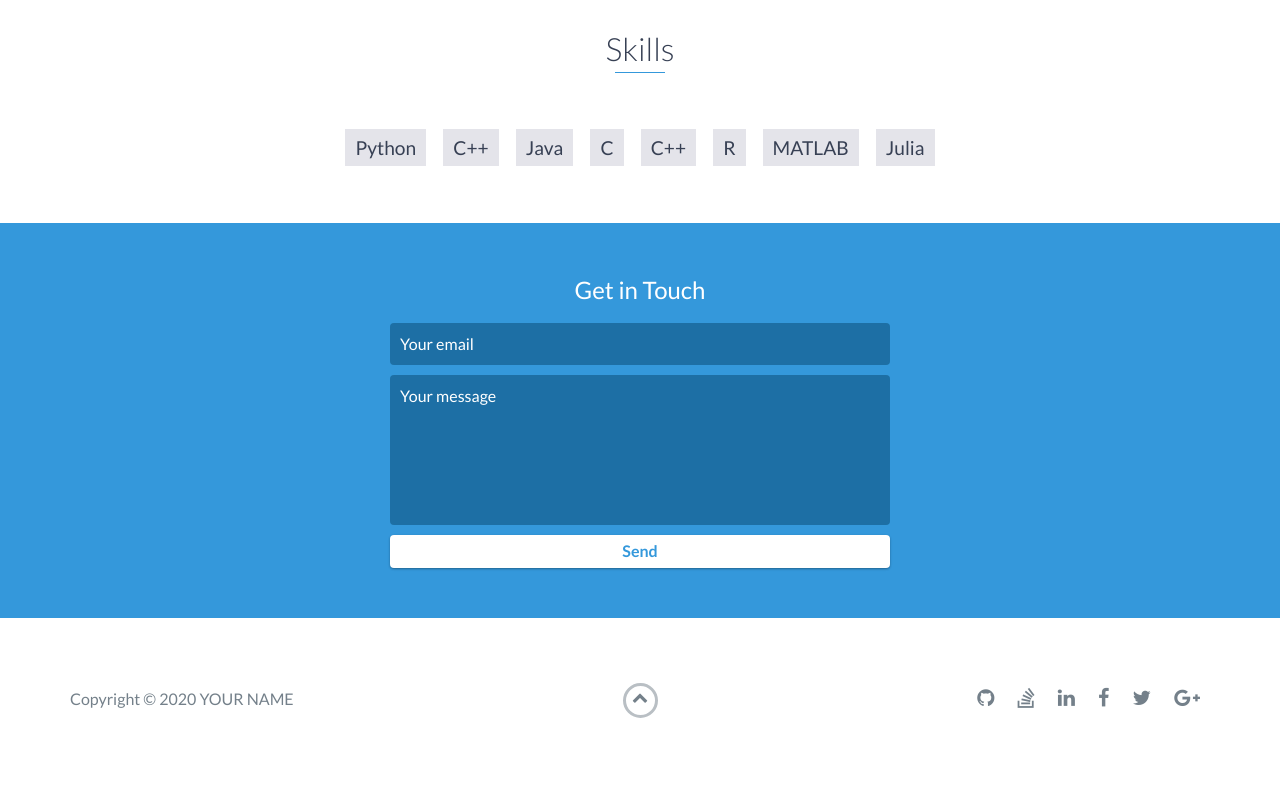
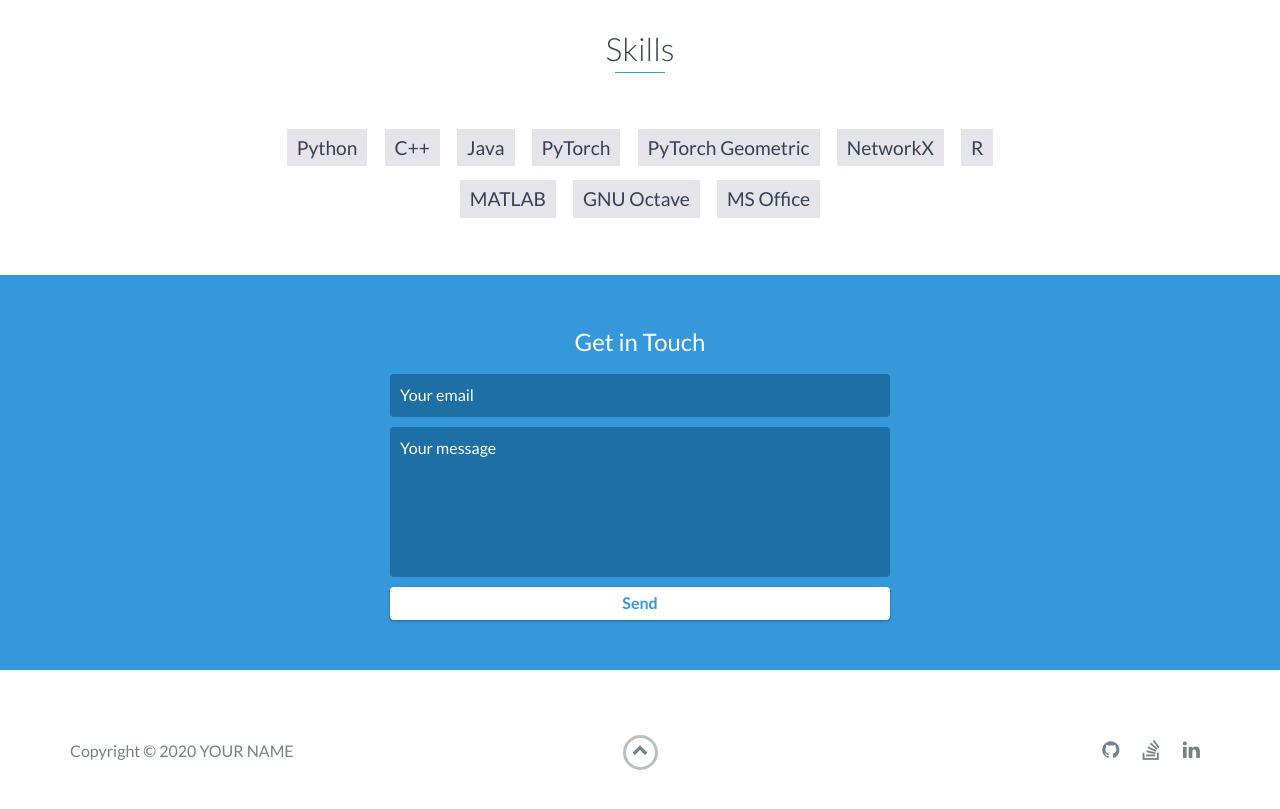
Before and after one commit to kunind27/kunind27.github.io, a website: page index.html in a window 1280 px wide. Shown: the part 3320-4129 px from the top of the page. Before the commit the page ends 4092 px from the top, so only its background shows below. Drawn offline with nearby package versions, Linux system fonts and the light colour scheme.

Commit message:
Updated personal info

```diff
--- a/index.html
+++ b/index.html
@@ -190,11 +190,13 @@
             <li>Python</li>
             <li>C++</li>
             <li>Java</li>
-            <li>C</li>
-            <li>C++</li>
+            <li>PyTorch</li>
+            <li>PyTorch Geometric</li>
+            <li>NetworkX</li>
             <li>R</li>
             <li>MATLAB</li>
-            <li>Julia</li>
+            <li>GNU Octave</li>
+            <li>MS Office</li>
         </ul>
     </div>
     <!-- End #skills -->
@@ -202,7 +204,7 @@
     <div id="contact">
         <h2>Get in Touch</h2>
         <div id="contact-form">
-            <form method="POST" action="https://formspree.io/email@email.com">
+            <form method="POST" action="https://formspree.io/f/mwkajvra">
                 <input type="hidden" name="_subject" value="Contact request from personal website" />
                 <input type="email" name="_replyto" placeholder="Your email" required>
                 <textarea name="message" placeholder="Your message" required></textarea>
@@ -237,15 +239,6 @@
                         <li>
                             <a href="https://linkedin.com/kunindsahu" target="_blank"><i class="fa fa-linkedin" aria-hidden="true"></i></a>
                         </li>
-                        <li>
-                            <a href="https://www.facebook.com/" target="_blank"><i class="fa fa-facebook" aria-hidden="true"></i></a>
-                        </li>
-                        <li>
-                            <a href="https://twitter.com/" target="_blank"><i class="fa fa-twitter" aria-hidden="true"></i></a>
-                        </li>
-                        <li>
-                            <a href="https://plus.google.com/" target="_blank"><i class="fa fa-google-plus" aria-hidden="true"></i></a>
-                        </li>
                     </ul>
                 </div>
             </div>
```
